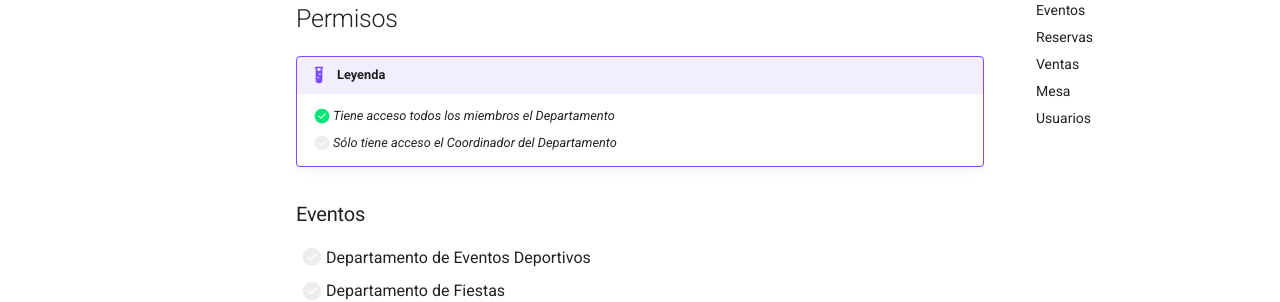
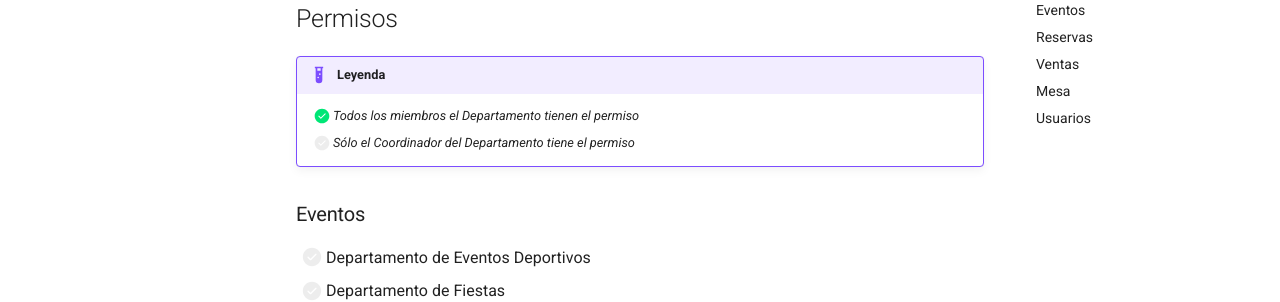
Before and after one commit to Paso-Informatica/Ayuda-SiResU, an MkDocs documentation site: the page built from ayuda/admin/permisos.md, in a window 1280 px wide and 900 px high, scrolled down 1034 px. Shown: the part 152-454 px from the top of the window. Built offline with MkDocs 1.6.1 and Material for MkDocs 9.7.7, drawn with Linux system fonts in a browser that asks for light colours; comment, search, counter and statistics services are not loaded.

Commit message:
Gramática

```diff
--- a/ayuda/admin/permisos.md
+++ b/ayuda/admin/permisos.md
@@ -29,8 +29,8 @@ superadmins. Pero sí que pueden asignar otros admins con permisos normales, y r
 ## Permisos
 
 !!! example "Leyenda"
-    - [x] _Tiene acceso todos los miembros el Departamento_
-    - [ ] _Sólo tiene acceso el Coordinador del Departamento_
+    - [x] _Todos los miembros el Departamento tienen el permiso_
+    - [ ] _Sólo el Coordinador del Departamento tiene el permiso_
 
 ### Eventos
 
```
